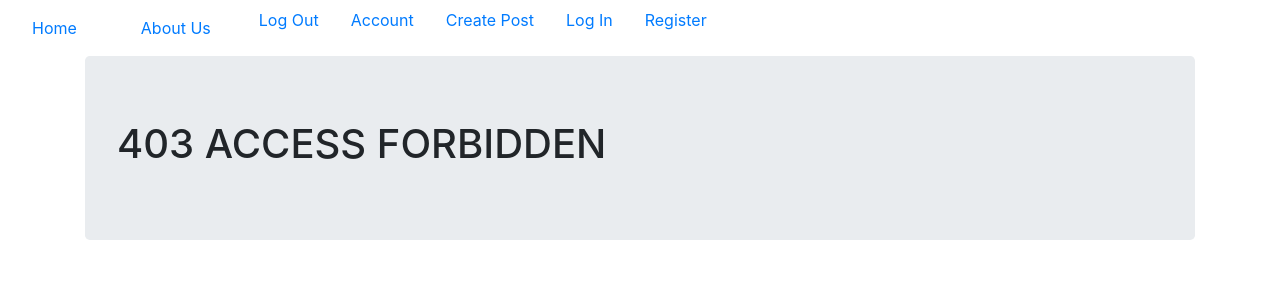
After one commit to ccentola/company-blog, a Flask app: template company/templates/error_pages/403.html in a window 1280 px wide. The commit adds this page. Shown: the top 300 px of the page. Run offline with Flask 2, Linux system fonts and the light colour scheme; the template is opened without the code that fills it, so the values that code supplies are empty; some libraries are stand-ins or nearby versions.

Commit message:
added error handling

```diff
--- a/company/__init__.py
+++ b/company/__init__.py
@@ -1,3 +1,8 @@
 from flask import Flask
 
 app = Flask(__name__)
+
+from company.core.views import core
+from company.error_pages.handlers import error_pages
+app.register_blueprint(core)
+app.register_blueprint(error_pages)
--- a/company/templates/base.html
+++ b/company/templates/base.html
@@ -11,22 +11,22 @@
   <body>
     <ul class="nav">
 
-  <li class="nav-item">
+        <li class="nav-link">
             <a class="nav-link" href="{{ url_for('core.index') }}">Home</a>
         </li>
-  <li class="nav-item">
+
+        <li class="nav-link">
             <a class="nav-link" href="{{ url_for('core.info') }}">About Us</a>
         </li>
-    {% if current_user.is_authenticated %}
-    <li class="nav-link"><a href="{{ url_for('users.logout') }}">Log Out</a></li>
-    <li class="nav-link"><a href="{{ url_for('users.account') }}">Account</a></li>
-    <li class="nav-link"><a href="{{ url_for('blog_posts.create_post') }}">Create Post</a></li>
-    {% else %}
-    <li class="nav-link"><a href="{{ url_for('users.login') }}">Log In</a></li>
-    <li class="nav-link"><a href="{{ url_for('users.register') }}">Register</a></li>
-    {% endif %}
+
+        <li class="nav-link"><a href="#">Log Out</a></li>
+        <li class="nav-link"><a href="#">Account</a></li>
+        <li class="nav-link"><a href="#">Create Post</a></li>
+        <li class="nav-link"><a href="#">Log In</a></li>
+        <li class="nav-link"><a href="#">Register</a></li>
 
     </ul>
+
     <div class="container">
     {% block content %}
 
--- /dev/null
+++ b/company/templates/error_pages/403.html
@@ -0,0 +1,6 @@
+{% extends "base.html" %}
+{% block content %}
+  <div class="jumbotron">
+      <h1>403 ACCESS FORBIDDEN</h1>
+  </div>
+{% endblock %}
--- /dev/null
+++ b/company/templates/error_pages/404.html
@@ -0,0 +1,6 @@
+{% extends "base.html" %}
+{% block content %}
+  <div class="jumbotron">
+      <h1>404 PAGE NOT FOUND</h1>
+  </div>
+{% endblock %}
--- /dev/null
+++ b/company/templates/index.html
@@ -0,0 +1,6 @@
+{% extends "base.html" %}
+{% block content %}
+  <div class="jumbotron">
+      <h1>Centola Company Blog</h1>
+  </div>
+{% endblock %}
```
Also changed, not shown: company/error_pages/handlers.py (added, +11 -0 lines), company/templates/info.html (added, +7 -0 lines). Lines whose indentation alone changed are shown as unchanged.
